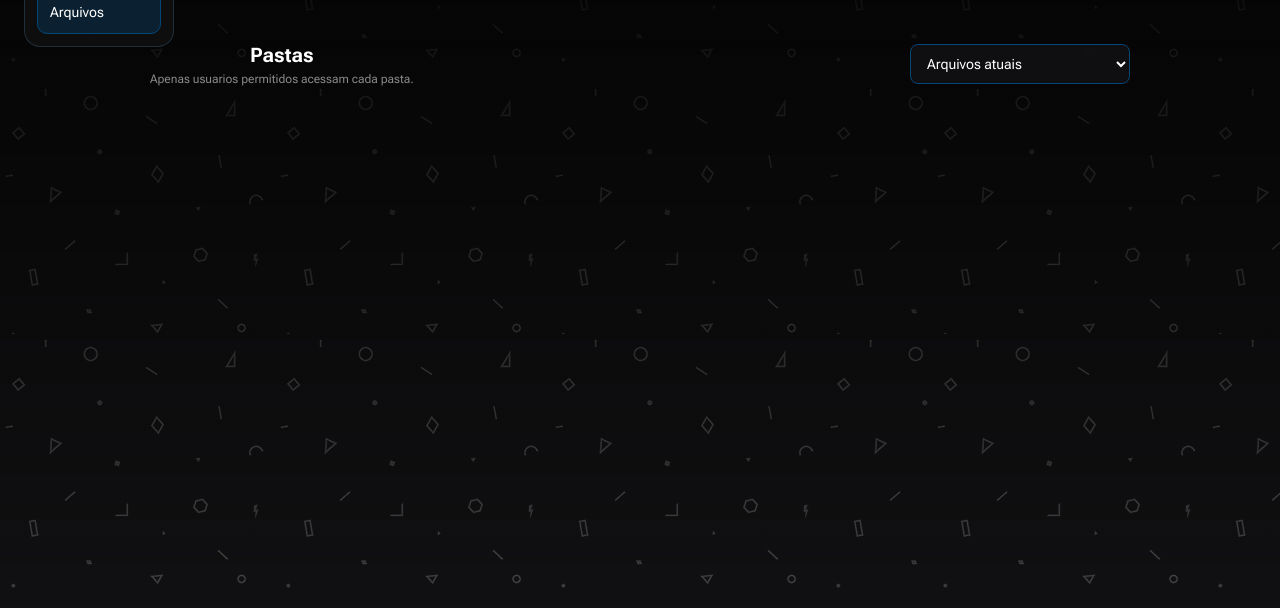
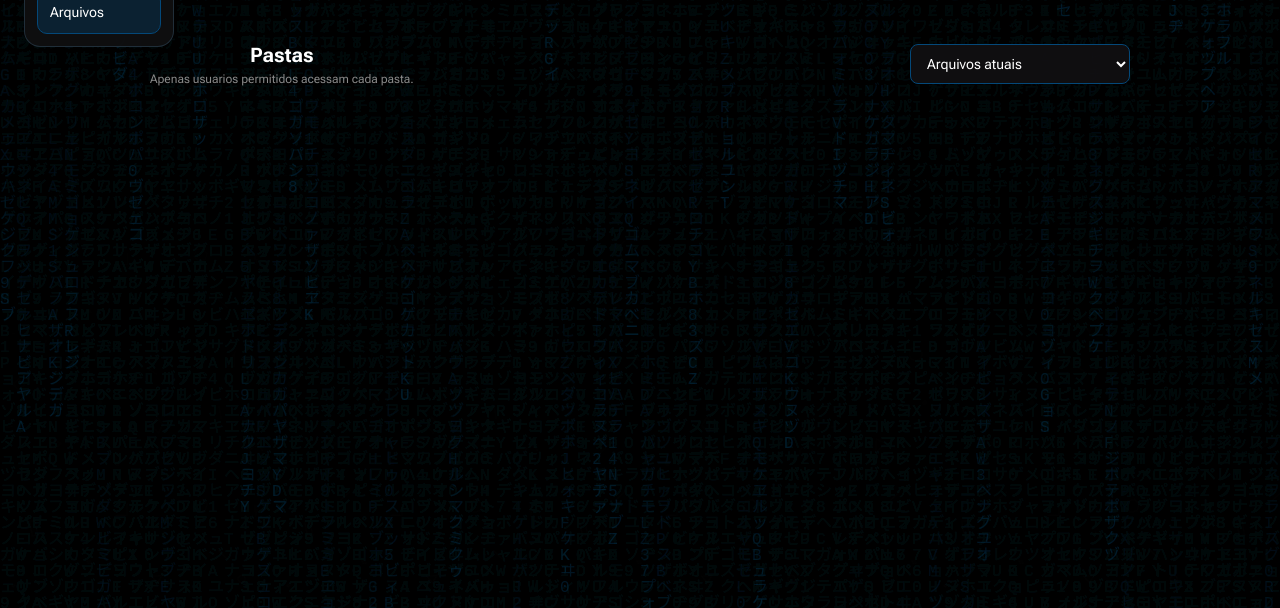
Before and after one commit to bielxdh3/servidor-drive, a website: page public/index.html in a window 1280 px wide. Shown: the part 192-800 px from the top of the page. Drawn offline with Linux system fonts and the light colour scheme; no server answers; sample sign-in values are in the browser's storage.

Commit message:
Adicionando background novo e readme

```diff
--- /dev/null
+++ b/public/background-matrix.js
@@ -0,0 +1,79 @@
+
+console.log("Carregado")
+// 1. Configurações iniciais
+const canvas = document.getElementById('matrixCanvas');
+const ctx = canvas.getContext('2d');
+
+// Ajusta o tamanho do canvas para o tamanho da janela
+canvas.width = window.innerWidth;
+canvas.height = window.innerHeight;
+
+// 2. Os caracteres "Hacker"
+// Você pode usar Katakana (japonês), números e letras
+const katakana = "アァカサタナハマヤャラワガザダバパイィキシチニヒミリヰギジヂビピウゥクスツヌフムユュルグズブヅプエェケセテネヘメレヱゲゼデベペオォコソトノホモヨョロヲゴゾドボポヴッン";
+const latin = "ABCDEFGHIJKLMNOPQRSTUVWXYZ";
+const nums = "0123456789";
+const alphabet = katakana + latin + nums;
+
+// 3. Configurações da chuva
+const fontSize = 16;
+// Calcula quantas colunas cabem na largura da tela
+const columns = canvas.width / fontSize;
+
+// Array para guardar a posição 'y' atual de cada coluna
+// Inicializamos cada coluna no topo (y = 1)
+const rainDrops = [];
+for (let x = 0; x < columns; x++) {
+  rainDrops[x] = 1;
+}
+
+// 4. A função de desenho (roda a cada frame)
+const draw = () => {
+  // Fundo preto com opacidade (é isso que cria o efeito de "rastro" ou "fade")
+  // A cada frame, desenhamos um retângulo preto quase transparente por cima
+  ctx.fillStyle = 'rgba(0, 0, 0, 0.05)';
+  ctx.fillRect(0, 0, canvas.width, canvas.height);
+
+  // Cor e fonte dos caracteres
+  ctx.fillStyle = 'rgba(4, 72, 121, 0.3)'; // Verde Matrix Clássico
+  ctx.font = fontSize + 'px monospace';
+
+  // Loop por todas as colunas
+  for (let i = 0; i < rainDrops.length; i++) {
+    // Pega um caractere aleatório do alfabeto
+    // Procure essa linha dentro da função draw e deixe assim:
+    const text = alphabet.charAt(Math.floor(Math.random() * alphabet.length));
+
+    // Desenha o caractere na posição (x, y) atual
+    // x = i * fontSize (cada coluna no seu lugar)
+    // y = rainDrops[i] * fontSize (a posição vertical que desce)
+    ctx.fillText(text, i * fontSize, rainDrops[i] * fontSize);
+
+    // Se a gota passar do final da tela OU aleatoriamente
+    // nós a resetamos para o topo da tela
+    if (rainDrops[i] * fontSize > canvas.height && Math.random() > 0.975) {
+      rainDrops[i] = 0;
+    }
+
+    // Move a gota um caractere para baixo para o próximo frame
+    rainDrops[i]++;
+  }
+};
+
+// 5. O Loop de animação
+// Executa a função draw a cada 30 milissegundos
+setInterval(draw, 30);
+
+// 6. Tratamento de redimensionamento de janela
+// Se o usuário esticar a tela, precisamos recalcular tudo
+window.addEventListener('resize', () => {
+  canvas.width = window.innerWidth;
+  canvas.height = window.innerHeight;
+
+  // Recalcula colunas e reseta gotas
+  const newColumns = canvas.width / fontSize;
+  rainDrops.length = 0; // Limpa o array
+  for (let x = 0; x < newColumns; x++) {
+    rainDrops[x] = 1;
+  }
+});
--- a/public/index.html
+++ b/public/index.html
@@ -574,6 +574,7 @@
     </style>
   </head>
   <body>
+    <canvas id="matrixCanvas"></canvas>
     <div class="topbar">
       <p class="user-badge">Olá, <span id="displayUsername">—</span></p>
       <span class="role-tag" id="roleTag">—</span>
@@ -737,6 +738,8 @@
       </div>
     </div>
 
+    <script src="./background-matrix.js"></script>
+
     <script>
       const token = localStorage.getItem("token");
       if (!token) window.location.href = "/login.html";
--- a/public/styles/flex.css
+++ b/public/styles/flex.css
@@ -25,17 +25,14 @@
   height: 600px;
 }
 
-
 ::-webkit-scrollbar {
   width: 6px;
 }
-
 
 ::-webkit-scrollbar-thumb {
   background: #044879;
   border-radius: 10px;
 }
-
 
 ::-webkit-scrollbar-thumb:hover {
   background: #044879;
@@ -140,3 +137,21 @@ li.empty-state {
   justify-content: flex-start;
   font: var(--p-md);
 }
+
+#matrixCanvas {
+  position: fixed; /* Fixa na tela */
+  top: 0;
+  left: 0;
+  width: 100%;
+  height: 100%;
+  z-index: -1; /* Coloca ATRAZ de todo o conteúdo */
+}
+
+/* Estilo para garantir que o conteúdo apareça */
+.content {
+  position: relative; /* Necessário para o z-index funcionar */
+  z-index: 1; /* Acima do canvas */
+  color: white; /* Texto claro para contrastar */
+  padding: 20px;
+  text-align: center;
+}
--- a/public/styles/form.css
+++ b/public/styles/form.css
@@ -17,6 +17,7 @@
 
 svg {
   transition: 0.2s;
+  fill: rgba(92, 92, 92, 0.1);
 }
 
 svg:hover {
--- a/public/styles/global.css
+++ b/public/styles/global.css
@@ -43,6 +43,7 @@ body {
   background-color: var(--bg-secondary);
   background-image: url(../assets/Linha\ \(1\).png);
   overflow-x: hidden;
+  overflow-y: hidden;
 }
 
 body::before {
```
Also changed, not shown: README.MD.
